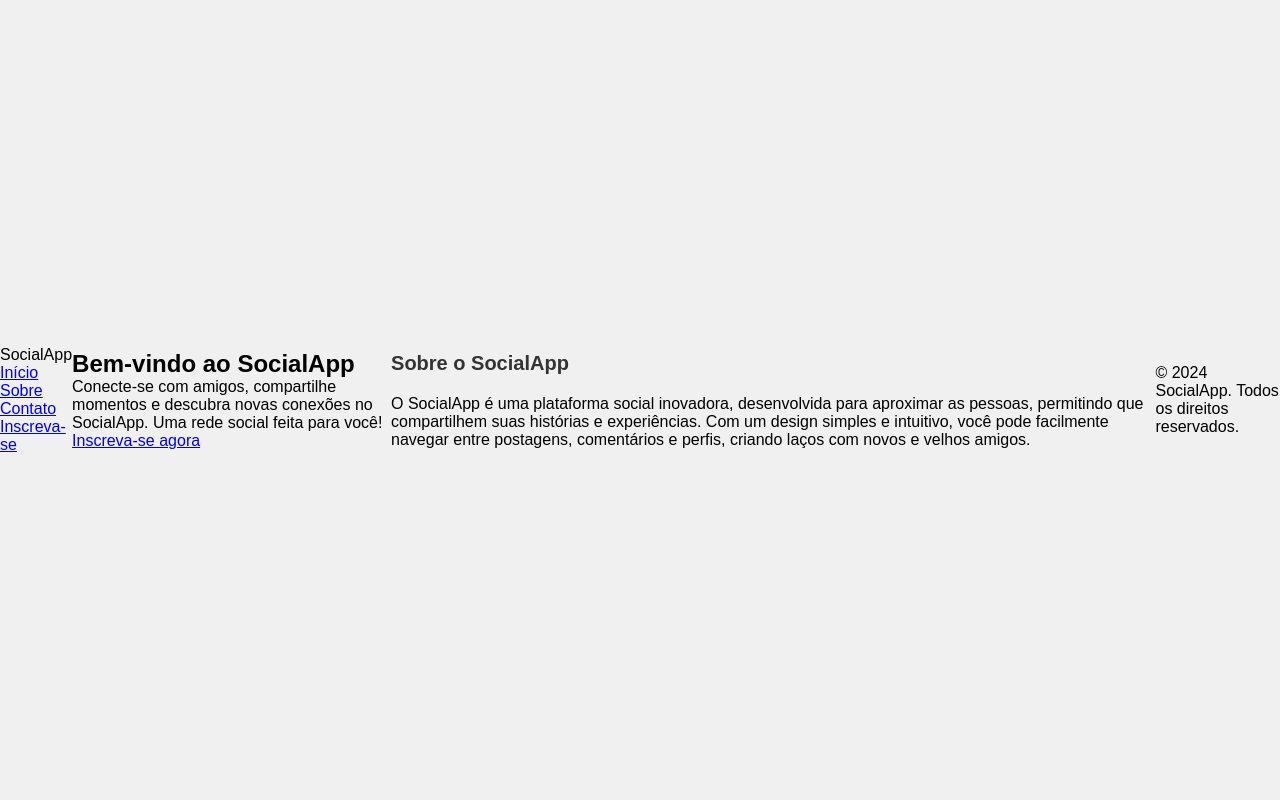
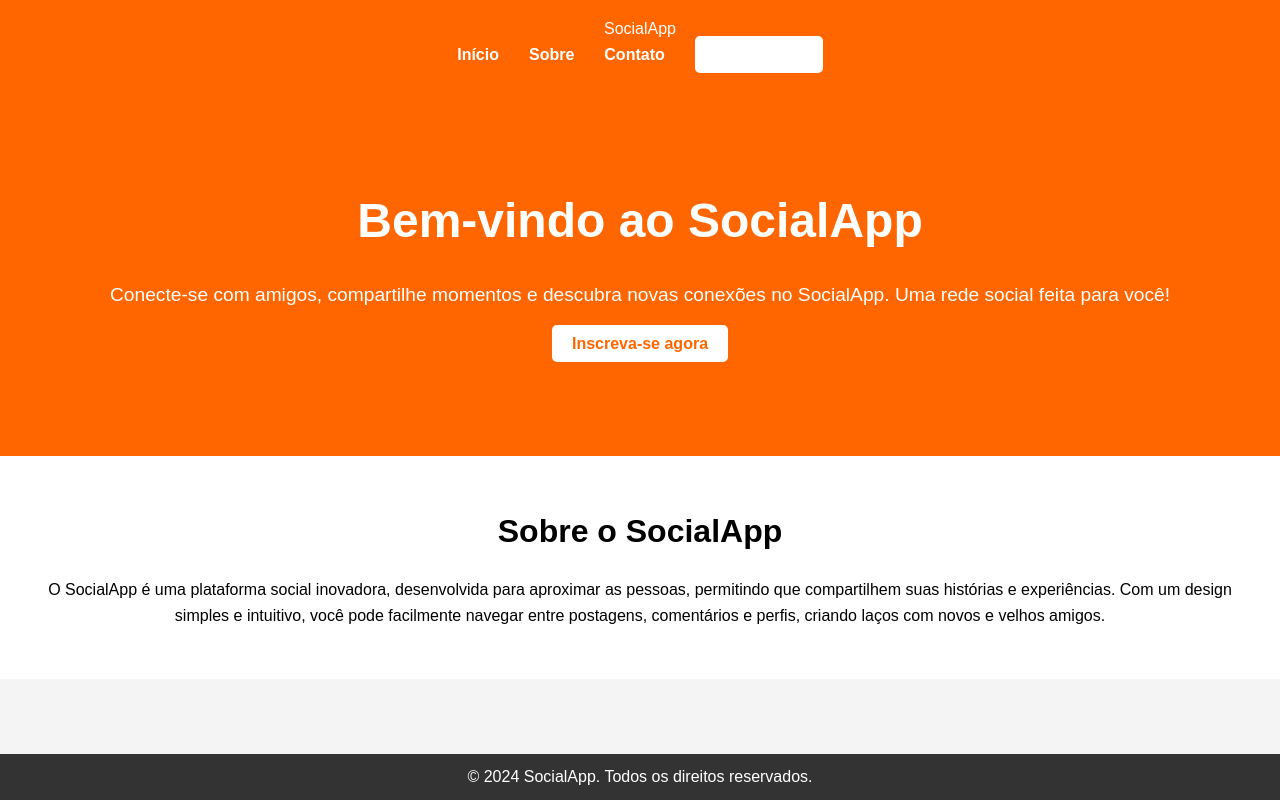
Before and after one commit to HexaWaveTech/Site, a plain HTML site: page index.html in a window 1280 px wide. Drawn offline with Linux system fonts and the light colour scheme.

Commit message:
Update style.css

```diff
--- a/style.css
+++ b/style.css
@@ -6,79 +6,80 @@
 
 body {
     font-family: Arial, sans-serif;
-    background-color: #f0f0f0;
+    line-height: 1.6;
+    background-color: #f4f4f4;
+}
+
+header {
+    background-color: #ff6600;
+    color: #fff;
+    padding: 1rem 0;
+    text-align: center;
+}
+
+.nav-links {
+    list-style: none;
     display: flex;
     justify-content: center;
-    align-items: center;
-    height: 100vh;
 }
 
-.container {
-    background-color: #fff;
-    padding: 20px;
-    border-radius: 10px;
-    box-shadow: 0px 0px 15px rgba(0, 0, 0, 0.1);
-    text-align: center;
-    width: 300px;
+.nav-links li {
+    margin: 0 15px;
 }
 
-.logo img {
-    width: 100px;
+.nav-links a {
+    color: #fff;
+    text-decoration: none;
+    font-weight: bold;
+}
+
+.signup-btn {
+    background-color: #fff;
+    color: #ff6600;
+    padding: 10px 20px;
+    border-radius: 5px;
+    text-decoration: none;
+    font-weight: bold;
+}
+
+.signup-btn:hover {
+    background-color: #e65c00;
+}
+
+.hero {
+    background-color: #ff6600;
+    color: #fff;
+    text-align: center;
+    padding: 100px 20px;
+}
+
+.hero-content h1 {
+    font-size: 3rem;
     margin-bottom: 20px;
 }
 
-h2 {
-    font-size: 20px;
-    color: #333;
+.hero-content p {
+    font-size: 1.2rem;
     margin-bottom: 20px;
 }
 
-.phone-container {
-    display: flex;
-    align-items: center;
-    justify-content: space-between;
-    border: 1px solid #ccc;
-    border-radius: 5px;
-    padding: 5px;
-    margin-bottom: 15px;
+.about {
+    padding: 50px 20px;
+    background-color: #fff;
+    text-align: center;
 }
 
-.country-code {
-    display: flex;
-    align-items: center;
-    background-color: #f5f5f5;
-    padding: 0 10px;
-    border-right: 1px solid #ccc;
+.about h2 {
+    font-size: 2rem;
+    margin-bottom: 20px;
 }
 
-.country-code .flag {
-    width: 24px;
-    height: auto;
-    margin-right: 10px;
+footer {
+    background-color: #333;
+    color: #fff;
+    text-align: center;
+    padding: 10px;
+    position: fixed;
+    width: 100%;
+    bottom: 0;
 }
-
-#phone-number {
-    width: 100%;
-    border: none;
-    padding: 10px;
-    font-size: 16px;
-}
-
-#phone-number:focus {
-    outline: none;
-}
-
-button {
-    background-color: #25D366;
-    color: white;
-    border: none;
-    padding: 10px;
-    font-size: 16px;
-    border-radius: 5px;
-    cursor: pointer;
-    width: 100%;
-}
-
-button:hover {
-    background-color: #1ebe5b;
-}
```
